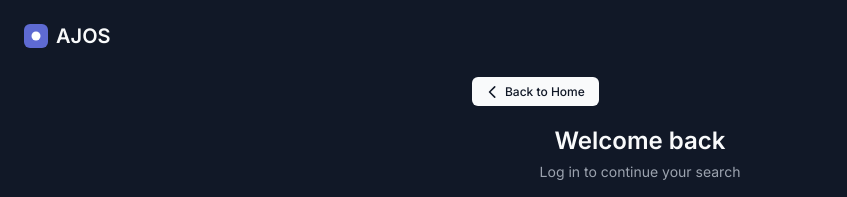
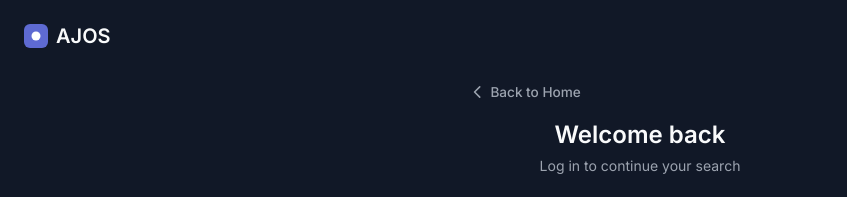
Before and after one commit to Shrlnrm/Automated-Job-Opportunity-Seeker, a website: page public/login.html in a window 1280 px wide. Shown: the top 197 px of the page, without its empty margins (0-847 px from the left). Drawn offline with Linux system fonts and the light colour scheme; a script that the page names is missing.

Commit message:
Strip back button container: style as simple text link across all pages

```diff
--- a/public/auth.css
+++ b/public/auth.css
@@ -234,18 +234,15 @@ a.policy-back-btn {
   align-items: center;
   gap: 0.4rem;
   margin-bottom: 1.25rem;
-  padding: 0.4rem 0.85rem;
-  border: 1px solid transparent;
-  border-radius: 6px;
-  font-size: 0.75rem;
+  font-size: 0.85rem;
   font-weight: 500;
-  color: var(--btn-text) !important;
+  color: var(--text-muted) !important;
   text-decoration: none;
-  background: var(--btn-bg);
-  transition: all 0.2s;
+  background: none;
+  transition: color 0.2s;
 }
 a.policy-back-btn:hover {
-  background: #7480e0;
-  color: #ffffff !important;
+  color: var(--text-main) !important;
+  text-decoration: underline;
 }
 a.policy-back-btn svg { flex-shrink: 0; }
```
